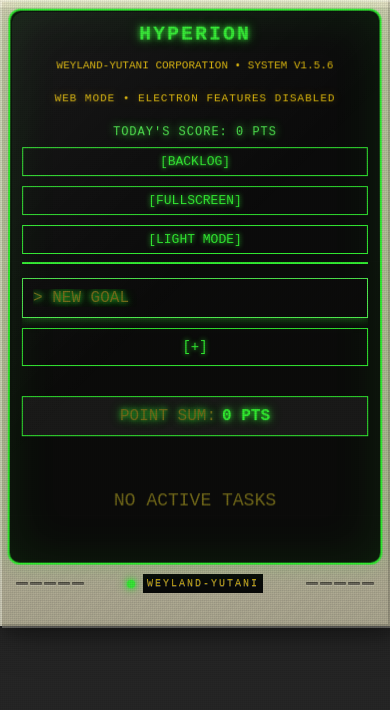
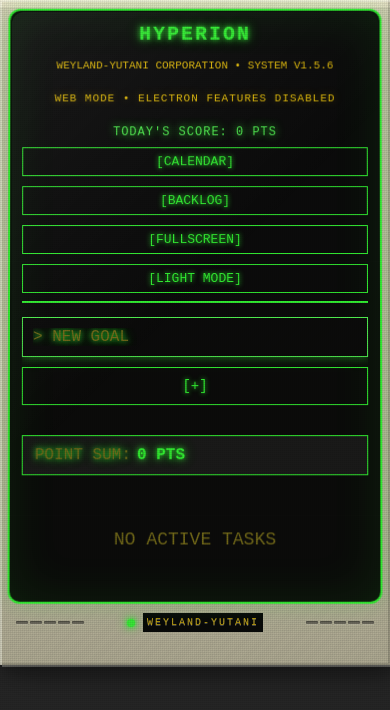
Before and after one commit to zarcaxm/Turing, a React (Vite) app: page / in a window 390 px wide. Shown: the top 710 px of the page. Built offline with nearby package versions, Linux system fonts and the light colour scheme.

Commit message:
Improve responsive layout across screen sizes

```diff
--- a/src/components/Terminal/Screen.tsx
+++ b/src/components/Terminal/Screen.tsx
@@ -35,6 +35,7 @@
 export function Screen({ isFullscreen, onToggleFullscreen }: ScreenProps) {
     const isWebMode = typeof window !== 'undefined' && !window.electron;
     type ViewMode = 'active' | 'backlog';
+    type MobilePanel = 'tasks' | 'calendar';
 
     const {
         tasks,
@@ -54,6 +55,7 @@
         const savedTheme = localStorage.getItem('turing_theme');
         return (savedTheme as Theme) || 'dark';
     });
+    const [mobilePanel, setMobilePanel] = useState<MobilePanel>('tasks');
     const [pendingDelete, setPendingDelete] = useState<PendingDeleteState | null>(null);
 
     const todayScore = useMemo(() => {
@@ -145,6 +147,13 @@
                 <div className="header-score">TODAY&apos;S SCORE: {todayScore} PTS</div>
                 <div className="header-controls">
                     <button
+                        className="panel-toggle"
+                        onClick={() => setMobilePanel(current => current === 'tasks' ? 'calendar' : 'tasks')}
+                        aria-label={mobilePanel === 'tasks' ? 'Show completion log' : 'Show task list'}
+                    >
+                        [{mobilePanel === 'tasks' ? 'CALENDAR' : 'TASKS'}]
+                    </button>
+                    <button
                         className="view-toggle"
                         onClick={() => setViewMode(current => current === 'active' ? 'backlog' : 'active')}
                         aria-label={viewMode === 'active' ? 'Show backlog' : 'Show active goals'}
@@ -169,7 +178,7 @@
             </div>
 
             <div className="screen-content">
-                <div className="tasks-panel">
+                <div className={`tasks-panel ${mobilePanel === 'tasks' ? 'is-mobile-active' : ''}`}>
                     <TaskScreen
                         tasks={visibleTasks}
                         now={now}
@@ -183,7 +192,9 @@
                         onUpdateTask={updateTask}
                     />
                 </div>
-                <CalendarScreen tasks={tasks} />
+                <div className={`calendar-panel ${mobilePanel === 'calendar' ? 'is-mobile-active' : ''}`}>
+                    <CalendarScreen tasks={tasks} />
+                </div>
             </div>
 
             {pendingDelete && (
--- a/src/styles/terminal.css
+++ b/src/styles/terminal.css
@@ -123,11 +123,14 @@
   color: var(--text-primary);
   overflow: hidden;
   user-select: none;
+  min-height: 100vh;
+  min-height: 100dvh;
 }
 
 #root {
   width: 100vw;
   height: 100vh;
+  height: 100dvh;
   display: flex;
   justify-content: center;
   align-items: center;
@@ -137,6 +140,8 @@
 .monitor-frame {
   width: 94%;
   height: 94%;
+  max-width: 1800px;
+  max-height: 1100px;
   display: flex;
   justify-content: center;
   align-items: center;
@@ -228,6 +233,7 @@
   padding: 20px;
   position: relative;
   border-radius: 12px;
+  min-height: 0;
 }
 
 .monitor-frame.is-fullscreen .app {
@@ -329,15 +335,7 @@
   text-shadow: 0 0 5px var(--text-primary);
 }
 
-.header-controls {
-  position: absolute;
-  top: 0;
-  right: 0;
-  display: flex;
-  gap: 10px;
-}
-
-.fullscreen-toggle {
+.panel-toggle {
   background: none;
   border: 1px solid var(--border-color);
   color: var(--text-primary);
@@ -347,6 +345,27 @@
   padding: 6px 12px;
   transition: all 0.2s;
   text-shadow: 0 0 5px var(--text-primary);
+  display: none;
+}
+
+.header-controls {
+  position: absolute;
+  top: 0;
+  right: 0;
+  display: flex;
+  gap: 10px;
+}
+
+.fullscreen-toggle {
+  background: none;
+  border: 1px solid var(--border-color);
+  color: var(--text-primary);
+  cursor: pointer;
+  font-family: 'Courier New', 'Consolas', monospace;
+  font-size: 14px;
+  padding: 6px 12px;
+  transition: all 0.2s;
+  text-shadow: 0 0 5px var(--text-primary);
 }
 
 .theme-toggle:hover {
@@ -357,6 +376,13 @@
 }
 
 .fullscreen-toggle:hover {
+  background-color: var(--text-primary);
+  color: var(--bg-dark);
+  box-shadow: 0 0 10px var(--text-primary);
+  text-shadow: none;
+}
+
+.panel-toggle:hover {
   background-color: var(--text-primary);
   color: var(--bg-dark);
   box-shadow: 0 0 10px var(--text-primary);
@@ -380,6 +406,13 @@
 }
 
 .tasks-panel {
+  min-width: 0;
+  min-height: 0;
+  display: flex;
+  flex-direction: column;
+}
+
+.calendar-panel {
   min-width: 0;
   min-height: 0;
   display: flex;
@@ -1108,6 +1141,7 @@
 body[data-theme="light"] .stat-value,
 body[data-theme="light"] .task-score,
 body[data-theme="light"] .task-timer,
+body[data-theme="light"] .panel-toggle,
 body[data-theme="light"] .theme-toggle,
 body[data-theme="light"] .fullscreen-toggle,
 body[data-theme="light"] .view-toggle,
@@ -1158,6 +1192,7 @@
 body[data-theme="light"] .theme-toggle,
 body[data-theme="light"] .fullscreen-toggle,
 body[data-theme="light"] .view-toggle,
+body[data-theme="light"] .panel-toggle,
 body[data-theme="light"] .calendar-nav-btn,
 body[data-theme="light"] .task-list-visibility-btn,
 body[data-theme="light"] .task-input-context-toggle,
@@ -1190,6 +1225,7 @@
 body[data-theme="light"] .theme-toggle:hover,
 body[data-theme="light"] .fullscreen-toggle:hover,
 body[data-theme="light"] .view-toggle:hover,
+body[data-theme="light"] .panel-toggle:hover,
 body[data-theme="light"] .calendar-nav-btn:hover,
 body[data-theme="light"] .task-list-visibility-btn:hover,
 body[data-theme="light"] .task-input-context-toggle:hover,
@@ -1295,8 +1331,14 @@
     grid-template-columns: 1fr;
   }
 
-  .calendar-screen {
+  .tasks-panel,
+  .calendar-panel {
     display: none;
+  }
+
+  .tasks-panel.is-mobile-active,
+  .calendar-panel.is-mobile-active {
+    display: flex;
   }
 
   .app-header {
@@ -1310,6 +1352,12 @@
     position: static;
     justify-content: center;
     flex-wrap: wrap;
+  }
+
+  .panel-toggle {
+    display: inline-flex;
+    align-items: center;
+    justify-content: center;
   }
 
   .task-list {
@@ -1401,6 +1449,7 @@
   }
 
   .theme-toggle,
+  .panel-toggle,
   .fullscreen-toggle,
   .view-toggle {
     flex: 1 1 100%;
@@ -1433,6 +1482,7 @@
     flex-direction: column;
     gap: 8px;
     margin-bottom: 14px;
+    align-items: stretch;
   }
 
   .stat-item {
@@ -1462,6 +1512,7 @@
 
   .task-timer-group {
     order: 3;
+    flex-wrap: wrap;
   }
 
   .task-expand-btn,
@@ -1482,6 +1533,13 @@
     font-size: 13px;
   }
 
+  .task-list-visibility-btn,
+  .task-status-btn {
+    width: 100%;
+    min-height: 32px;
+    justify-content: center;
+  }
+
   .task-subtask-input {
     margin-left: 10px;
   }
```
Also changed, not shown: 5 other files (tests, documents, lock files or other folders).
